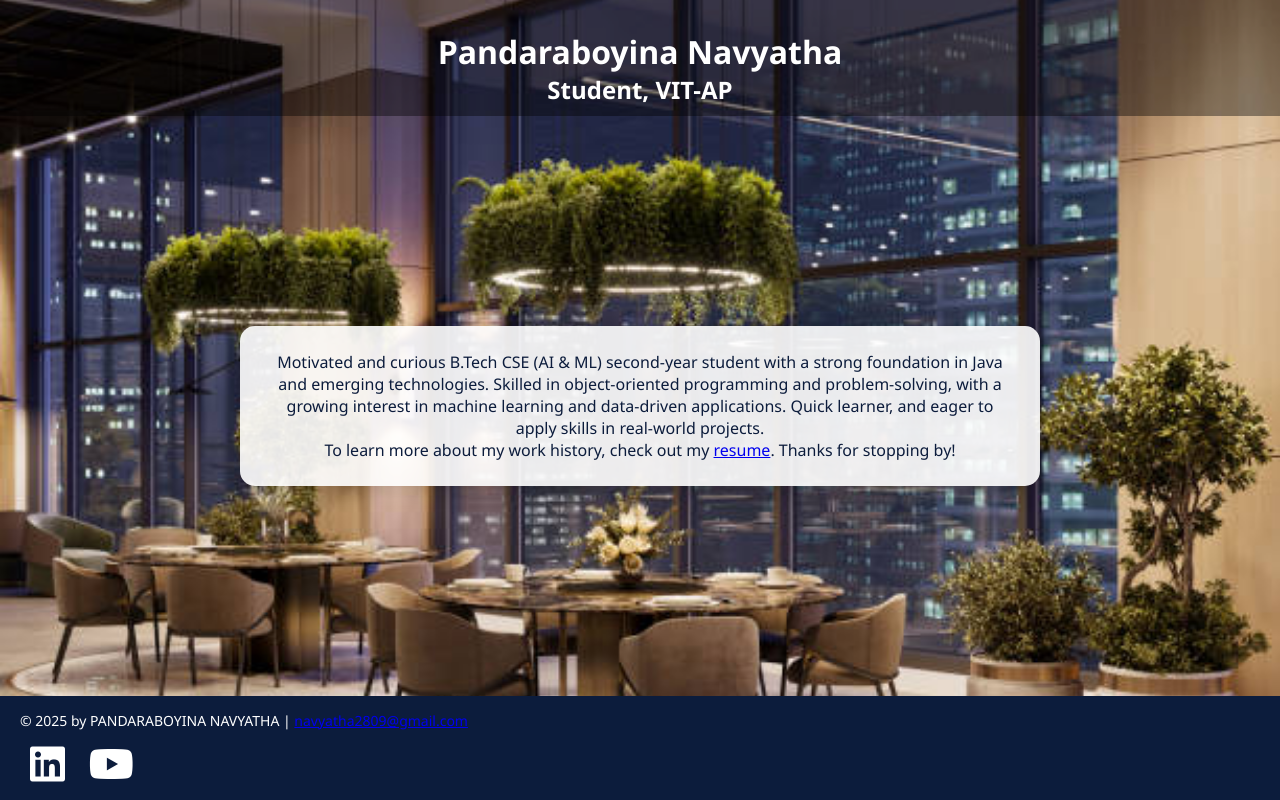
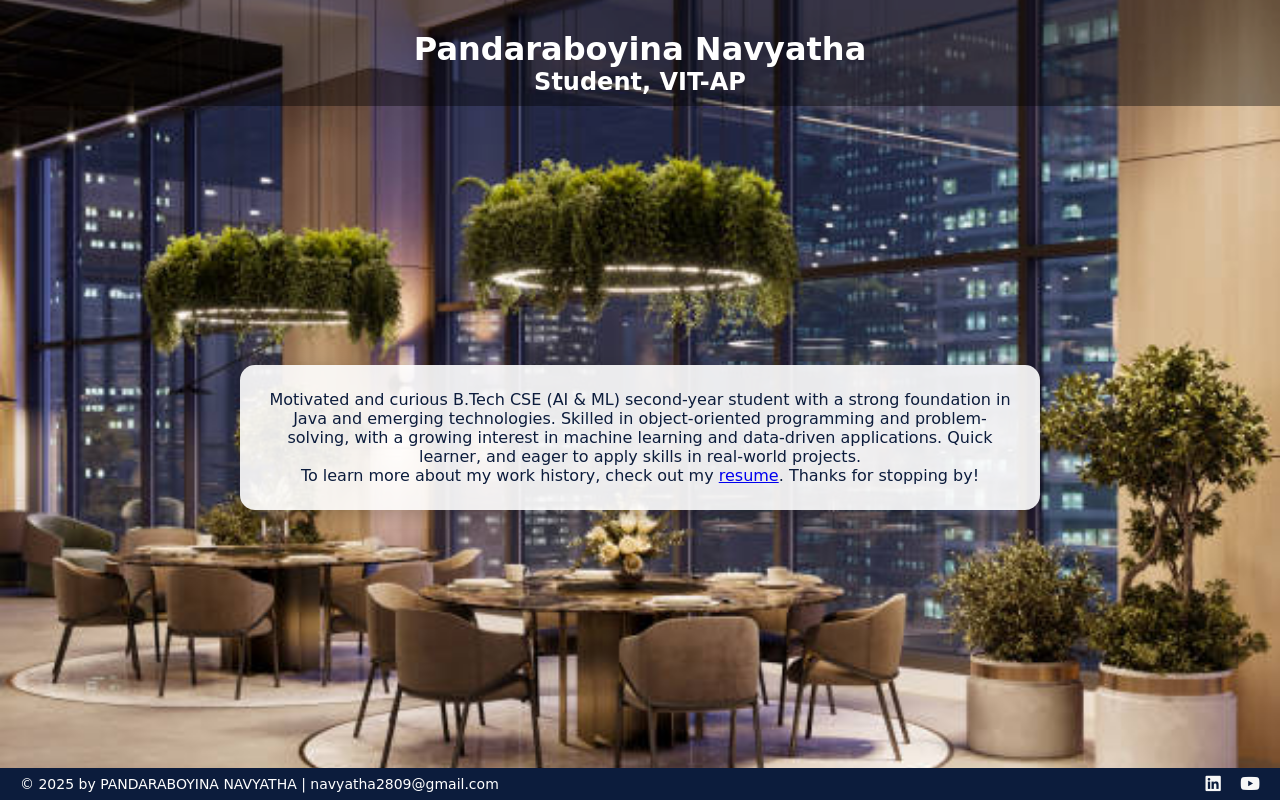
Before and after one commit to navya-tha/Resume, a plain HTML site: page index.html in a window 1280 px wide. Drawn offline with Linux system fonts and the light colour scheme.

Commit message:
Update style1.css

```diff
--- a/style1.css
+++ b/style1.css
@@ -6,7 +6,7 @@
 }
 
 body {
-  font-family: 'Segoe UI', sans-serif;
+  font-family:cursive;
   color: #ffffff;
   background-image: url('https://raw.githubusercontent.com/navya-tha/Resume/main/ground.jpg'); /* Replace with your background */
   background-size: cover;
@@ -43,67 +43,56 @@ main {
 }
 
 /* Footer */
-footer {
+.custom-footer {
   background-color: #0c1c3c;
+  padding: 8px 20px; /* Reduced padding for a smaller height */
   color: white;
-  padding: 15px 20px;
+  font-family: cursive;
+  font-size: 14px;
+  width: 100%;
+}
+
+.custom-footer .container {
   display: flex;
   justify-content: space-between;
   align-items: center;
-  font-size: 14px;
-  font-family: 'Segoe UI', sans-serif;
+  flex-wrap: wrap;
 }
 
-footer .footer-left p {
+.custom-footer .social-icons a {
+  color: #f7f7f7;
+  margin-left: 15px; /* margin-left instead of margin-right for right-alignment */
+  text-decoration: none;
+  transition: transform 0.3s ease;
+}
+
+.custom-footer .social-icons a:hover {
+  transform: scale(1.2);
+  color: #f12222;
+}
+
+.custom-footer .footer-text {
   margin: 0;
 }
 
-/* Keep your existing social-icons styles */
-.social-icons a {
-  margin: 0 10px;
-  font-size: 24px;
+.custom-footer .footer-text a {
   color: white;
-  transition: transform 0.3s ease, color 0.3s ease;
+  text-decoration: none;
 }
 
-.social-icons a:hover {
-  transform: scale(1.2);
-  color: #0077b5; /* LinkedIn Blue */
+.custom-footer .footer-text a:hover {
+  text-decoration: underline;
 }
 
-.social-icons a:last-child:hover {
-  color: #FF0000; /* YouTube Red */
+/* Responsive adjustments */
+@media (max-width: 576px) {
+  .custom-footer .container {
+    flex-direction: column;
+    align-items: center;
+    text-align: center;
+  }
+
+  .custom-footer .social-icons {
+    margin-top: 8px;
+  }
 }
-
-
-/* Social Icons */
-.social-icons {
-  margin-top: 12px;
-}
-
-.social-icons a {
-  margin: 0 10px;
-  font-size: 32px;
-  color: white;
-  display: inline-block;
-  transition: transform 0.3s ease, color 0.3s ease;
-}
-
-.social-icons a:hover {
-  transform: scale(1.2);
-  color: #0077b5; /* LinkedIn Blue */
-}
-
-.social-icons a:last-child:hover {
-  color: #FF0000; /* YouTube Red */
-}
-
-.social-icons img {
-  height: 30px;
-  width: 30px;
-  transition: transform 0.3s ease;
-}
-
-.social-icons img:hover {
-  transform: scale(1.1);
-}
```
